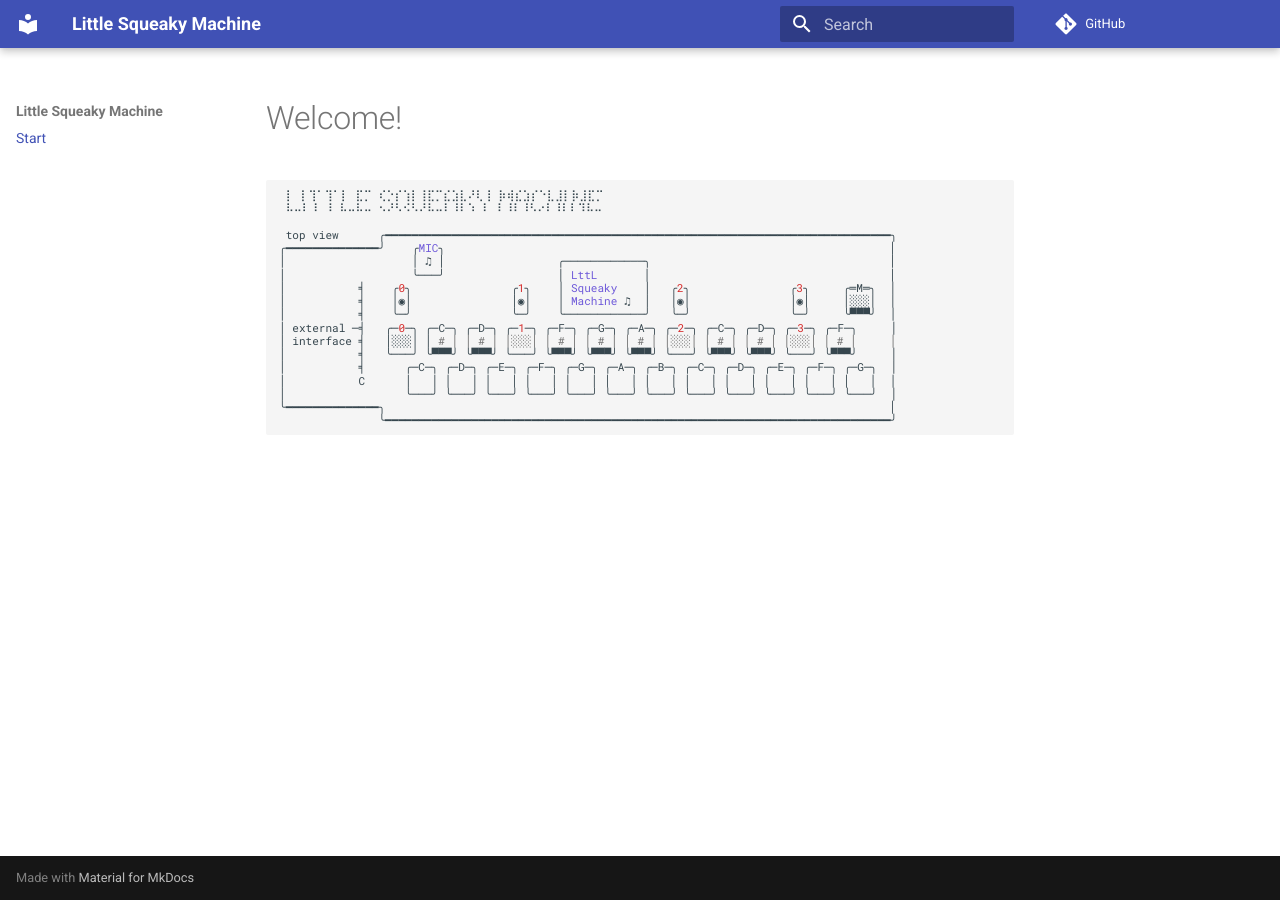
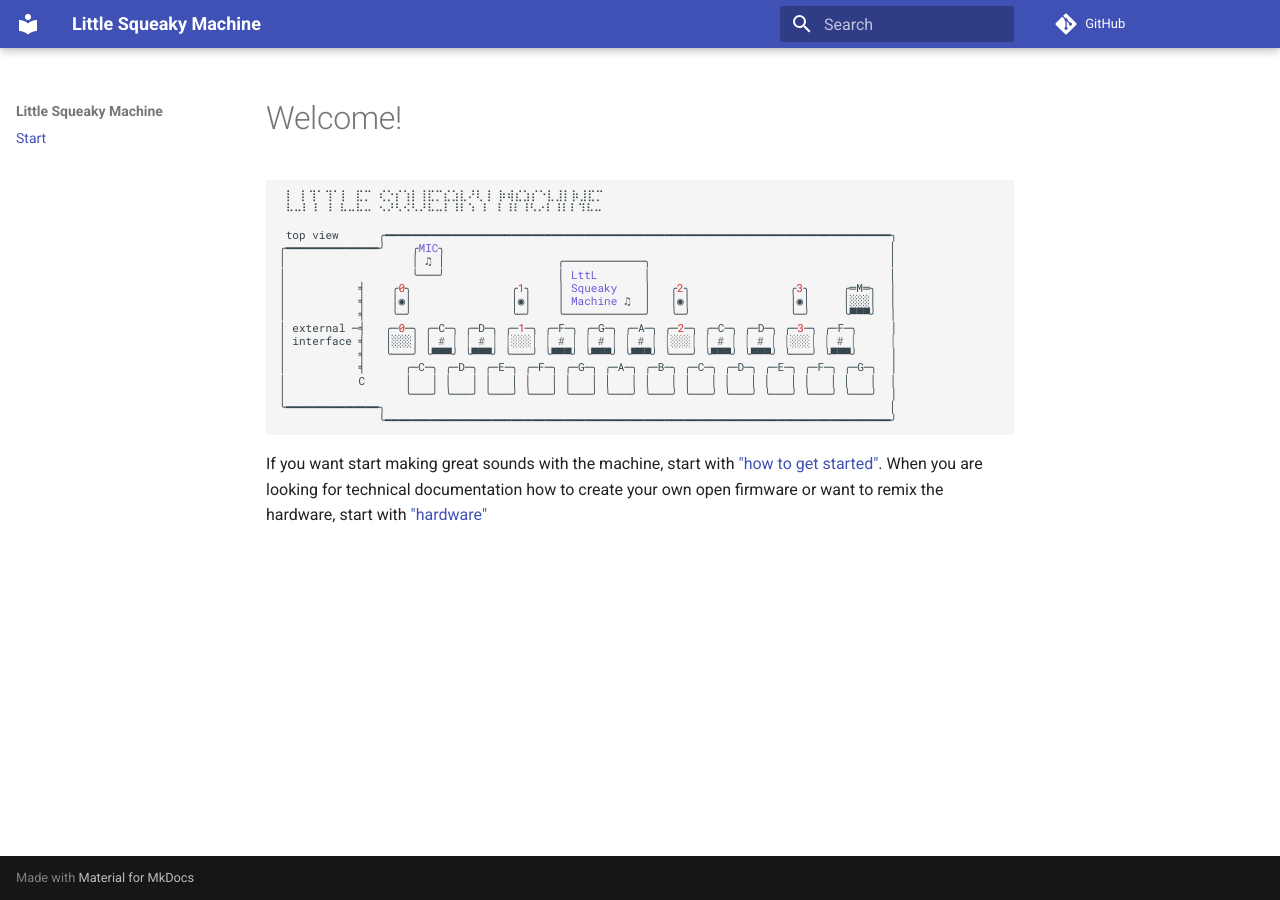
Before and after one commit to littleweirdo-studio/little-squeaky-machine, an MkDocs documentation site: the page built from docs/index.md, in a window 1280 px wide. Built offline with MkDocs 1.6.1 and Material for MkDocs 9.7.7, drawn with Linux system fonts in a browser that asks for light colours; comment, search, counter and statistics services are not loaded; the version menu is left out.

Commit message:
Update index.md with documentation links
Added links for getting started and hardware documentation.

````diff
--- a/docs/index.md
+++ b/docs/index.md
@@ -21,3 +21,5 @@
 ╰━━━━━━━━━━━━━━╮                                                                            │
                ╰━━━━━━━━━━━━━━━━━━━━━━━━━━━━━━━━━━━━━━━━━━━━━━━━━━━━━━━━━━━━━━━━━━━━━━━━━━━━╯
 ```
+
+If you want start making great sounds with the machine, start with ["how to get started"](https://docs.littleweirdo.nl/projects/machine-firmware/en/latest/). When you are looking for technical documentation how to create your own open firmware or want to remix the hardware, start with ["hardware"](https://docs.littleweirdo.nl/projects/machine-hardware/en/latest/)
````
